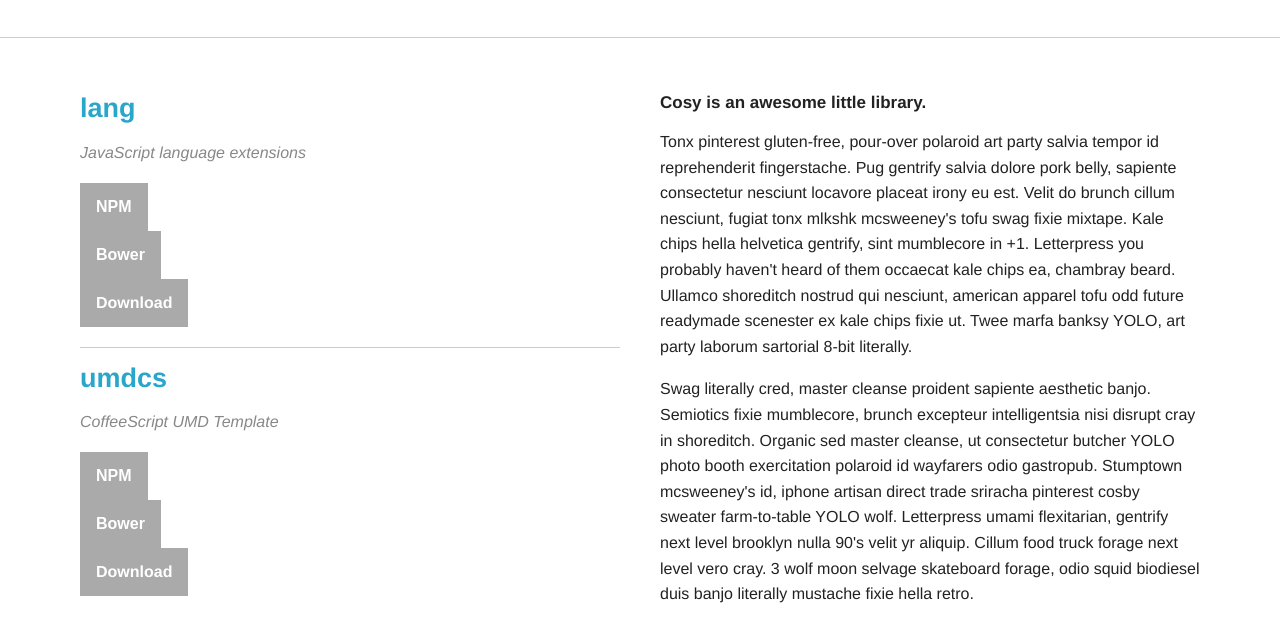
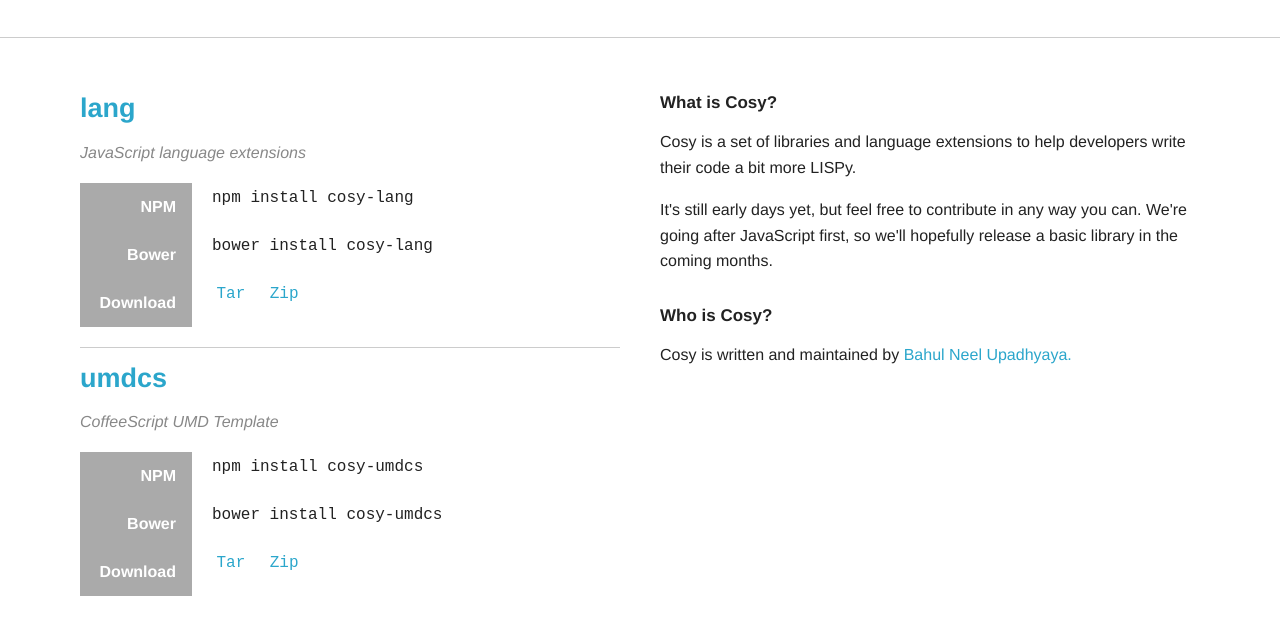
Before and after one commit to getcosy/getcosy.github.com, a website: page index.html in a window 1280 px wide. Shown: the part 123-764 px from the top of the page. Drawn offline with Linux system fonts and the light colour scheme.

Commit message:
Added quick updates to the site before the presentation :beer:

```diff
--- a/index.html
+++ b/index.html
@@ -36,29 +36,43 @@
             <li class="entry">
                 <h3><a href="https://github.com/getcosy/lang">lang</a></h3>
                 <p class="description">JavaScript language extensions</p>
-                <ul class="secret-list">
-                    <li><button>NPM</button></li>
-                    <li><button>Bower</button></li>
-                    <li><a class="button" href="https://github.com/getcosy/lang/tarball/master">Download</a></li>
+                <ul class="secret-list block-list">
+                    <li><b>NPM</b><pre>npm install cosy-lang</pre></li>
+                    <li><b>Bower</b><pre>bower install cosy-lang</pre></li>
+                    <li>
+                        <b>Download</b>
+                        <a href="https://github.com/getcosy/lang/tarball/master"><pre>Tar</pre></a>
+                        <a href="https://github.com/getcosy/lang/zipball/master"><pre>Zip</pre></a>
+                    </li>
                 </ul>
             </li>
 
             <li class="entry">
                 <h3><a href="https://github.com/getcosy/umdcs">umdcs</a></h3>
                 <p class="description">CoffeeScript UMD Template</p>
-                <ul class="secret-list">
-                    <li><button>NPM</button></li>
-                    <li><button>Bower</button></li>
-                    <li><a class="button" href="https://github.com/getcosy/umdcs/tarball/master">Download</a></li>
+                <ul class="secret-list block-list">
+                    <li><b>NPM</b><pre>npm install cosy-umdcs</pre></li>
+                    <li><b>Bower</b><pre>bower install cosy-umdcs</pre></li>
+                    <li>
+                        <b>Download</b>
+                        <a href="https://github.com/getcosy/umdcs/tarball/master"><pre>Tar</pre></a>
+                        <a href="https://github.com/getcosy/umdcs/zipball/master"><pre>Zip</pre></a>
+                    </li>
                 </ul>
             </li>
 
         </ul>
 
         <div class="col-6">
-            <h5><strong>Cosy</strong> is an awesome little library.</h5>
-            <p>Tonx pinterest gluten-free, pour-over polaroid art party salvia tempor id reprehenderit fingerstache. Pug gentrify salvia dolore pork belly, sapiente consectetur nesciunt locavore placeat irony eu est. Velit do brunch cillum nesciunt, fugiat tonx mlkshk mcsweeney's tofu swag fixie mixtape. Kale chips hella helvetica gentrify, sint mumblecore in +1. Letterpress you probably haven't heard of them occaecat kale chips ea, chambray beard. Ullamco shoreditch nostrud qui nesciunt, american apparel tofu odd future readymade scenester ex kale chips fixie ut. Twee marfa banksy YOLO, art party laborum sartorial 8-bit literally.</p>
-            <p>Swag literally cred, master cleanse proident sapiente aesthetic banjo. Semiotics fixie mumblecore, brunch excepteur intelligentsia nisi disrupt cray in shoreditch. Organic sed master cleanse, ut consectetur butcher YOLO photo booth exercitation polaroid id wayfarers odio gastropub. Stumptown mcsweeney's id, iphone artisan direct trade sriracha pinterest cosby sweater farm-to-table YOLO wolf. Letterpress umami flexitarian, gentrify next level brooklyn nulla 90's velit yr aliquip. Cillum food truck forage next level vero cray. 3 wolf moon selvage skateboard forage, odio squid biodiesel duis banjo literally mustache fixie hella retro.</p>
+            <h5>What is <strong>Cosy</strong>?</h5>
+            <p>Cosy is a set of libraries and language extensions to help developers write their code a bit more LISPy.</p>
+            <p>
+                It's still early days yet, but feel free to contribute in any way you can.
+                We're going after JavaScript first, so we'll hopefully release a basic library in the coming months.
+            </p>
+
+            <h5 class="pad-top">Who is <strong>Cosy</strong>?</h5>
+            <p>Cosy is written and maintained by <a href="https://github.com/bahulneel">Bahul Neel Upadhyaya.</a></p>
         </div>
 
     </div>
--- a/style/src/form.less
+++ b/style/src/form.less
@@ -18,3 +18,31 @@
     color: #fff;
   }
 }
+
+.block-list li {
+  b {
+    text-align: right;
+    background: #aaa;
+    border: none;
+    color: #fff;
+    display: inline-block;
+    font-size: 16px;
+    font-weight: bold;
+    line-height: 1;
+    outline: none;
+    margin: 0;
+    padding: 16px;
+    width: 7em;
+  }
+
+  &:hover b {
+    background: #222;
+    color: #fff;
+  }
+
+  pre {
+    display: inline-block;
+    overflow: hidden;
+    margin-left: 20px;
+  }
+}
--- a/style/src/typography.less
+++ b/style/src/typography.less
@@ -20,6 +20,10 @@
 .description {
   color: #888;
   font-style: italic;
+}
+
+.pad-top {
+  padding-top:16px;
 }
 
 
```
Also changed, not shown: style/main.css.
